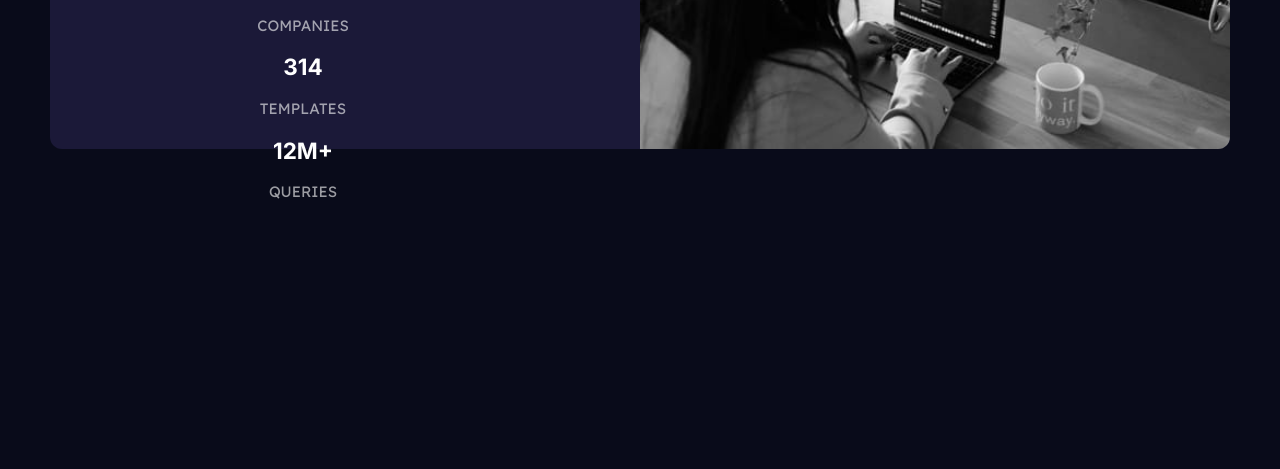
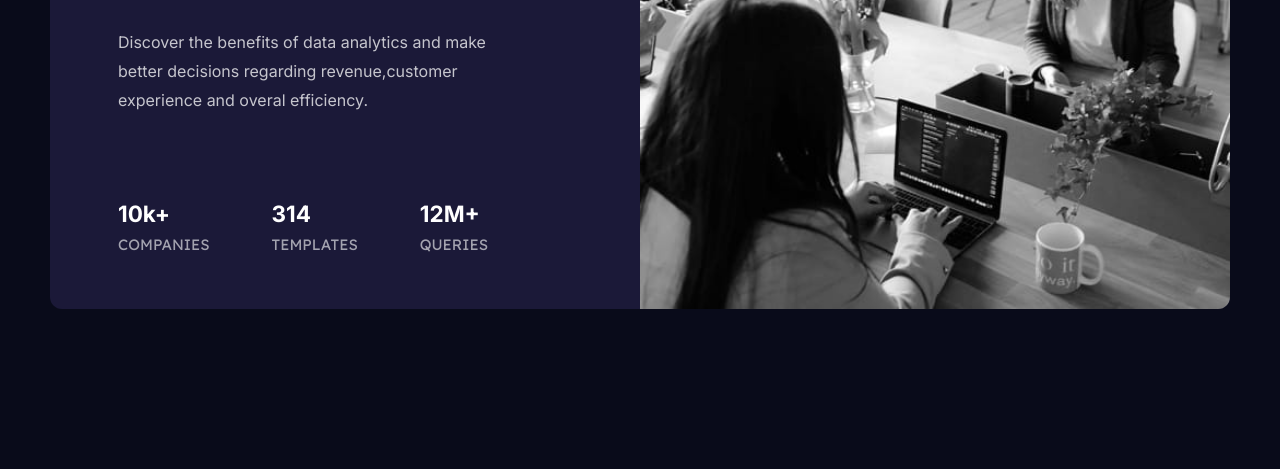
Before and after one commit to hgutierrez1/project-preview-card-component, a plain HTML site: page index.html in a window 1280 px wide. Shown: the part 331-800 px from the top of the page. Drawn offline with Linux system fonts and the light colour scheme.

Commit message:
fixed a mistake where desktop design wasnt displayed as intended

```diff
--- a/styles.css
+++ b/styles.css
@@ -16,7 +16,7 @@
 .general-container{
     margin: 0;
     width: 100vw;
-    height: 100%;
+    height: 100vh;
     display: grid;
     place-items: center;/*not -content,-items*/
 }
@@ -69,18 +69,21 @@
 h2{
     color: var(--white);
     font-family: 'Inter', sans-serif;
+    margin-bottom: 8px;
 }
 .stats-container{
-    flex-direction: column;
-    align-items: center;
-    padding: 0;
-    text-align: center;
+    display: flex;
+    justify-content: space-between;
 }
 .stats>p{
     color: var(--slightly-transparent-white-heading);
     font-family: 'Lexend Deca', sans-serif;
+    margin-top: 0;
 }
 @media (max-width:376px){
+    .general-container{
+        height: 100%;
+    }
     .content{
         width: 320px;
         height: auto;
@@ -110,8 +113,8 @@
     }
     .stats-container{
         flex-direction: column;
-        align-content: center;
-        flex-wrap: wrap;
+        align-items: center;
         padding: 0;
+        text-align: center;
     }
 }
```
